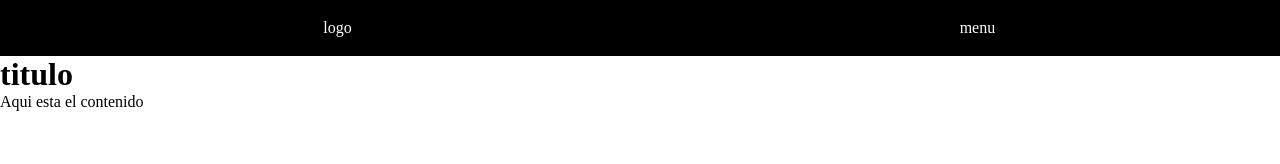
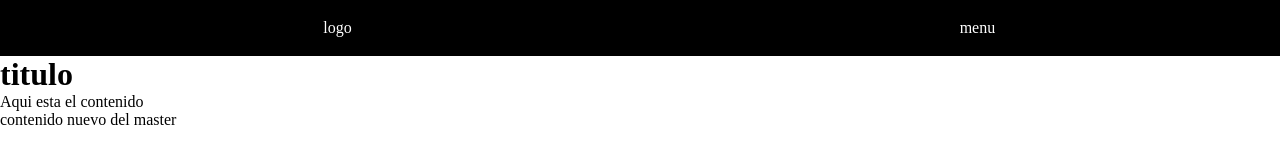
Before and after one commit to AntonioChagoya/curso-git-platzy, a plain HTML site: page proyecto.html in a window 1280 px wide. Shown: the top 164 px of the page. Drawn offline with Linux system fonts and the light colour scheme.

Commit message:
agregamos mas contenido pero al master

```diff
--- a/proyecto.html
+++ b/proyecto.html
@@ -18,5 +18,7 @@
     </div>
 
 
+    <p>contenido nuevo del master</p>
+
 </body>
 </html>
```
